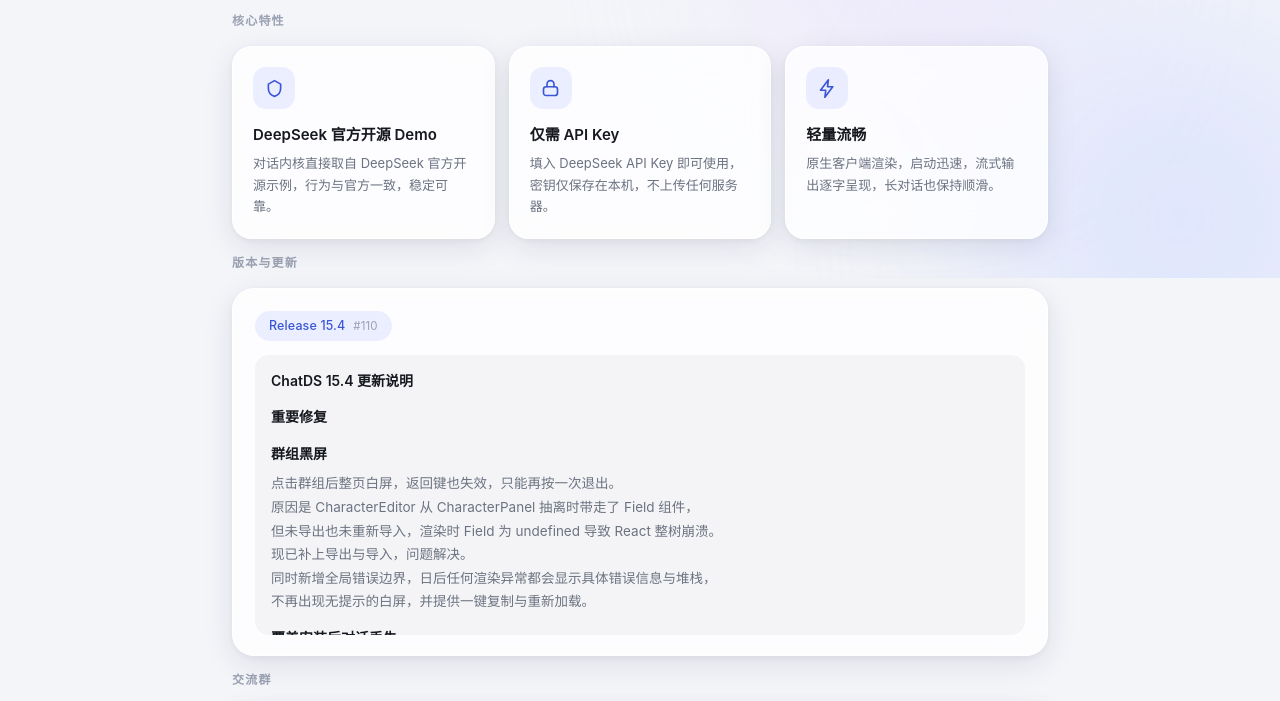
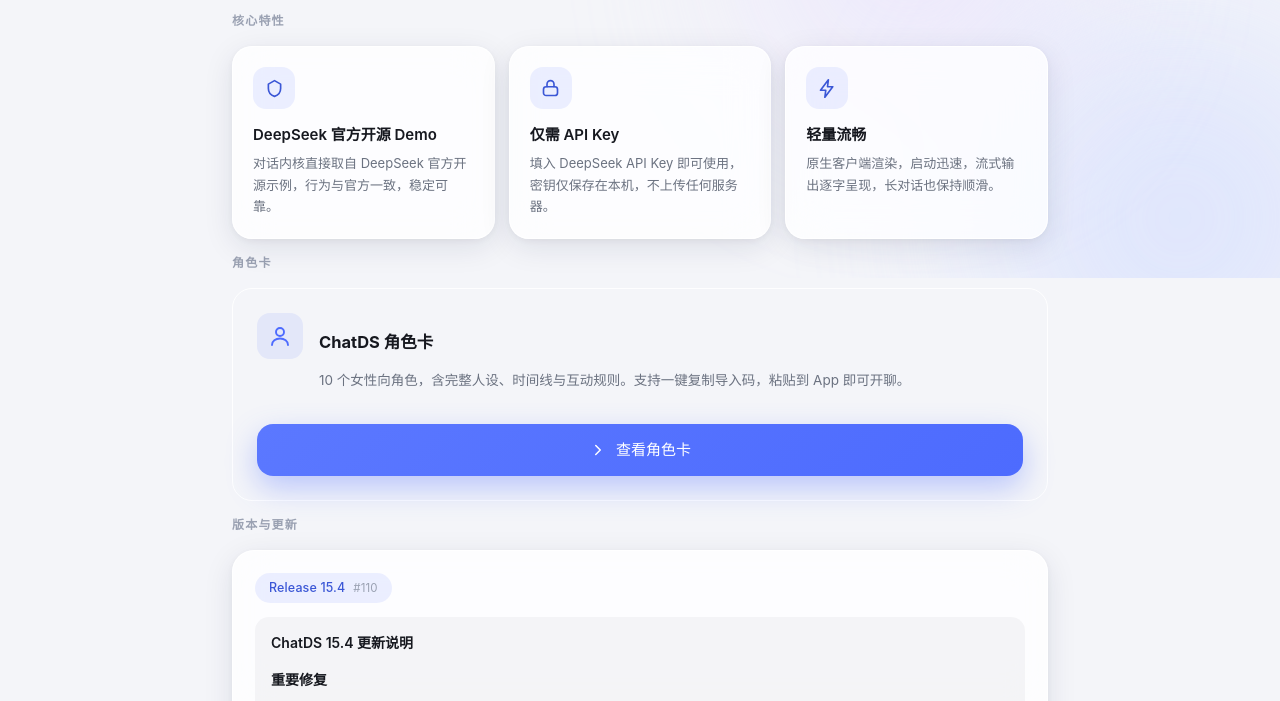
Before and after one commit to CetaCh/ChatDS, a plain HTML site: page index.html in a window 1280 px wide. Shown: the part 522-1223 px from the top of the page. Drawn offline with Linux system fonts and the light colour scheme.

Commit message:
Implement character cards section in index.html
Added character cards section with styling and content.

```diff
--- a/index.html
+++ b/index.html
@@ -393,6 +393,33 @@ a{color:var(--primary);text-decoration:none;}
 @media (prefers-reduced-motion:reduce){
   *{animation-duration:.01ms !important;transition-duration:.01ms !important;}
 }
+
+/* ================= 角色卡 ================= */
+.char-card{
+  padding:24px;
+  border-radius:20px;
+  background:var(--card);
+  border:1px solid var(--border-card);
+  display:flex;
+  flex-direction:column;
+  gap:18px;
+}
+.char-head{display:flex;gap:16px;align-items:flex-start}
+.char-icon{
+  flex:none;width:46px;height:46px;border-radius:13px;
+  display:flex;align-items:center;justify-content:center;
+  background:rgba(77,107,254,.1);color:var(--primary);
+}
+.char-icon svg{width:24px;height:24px}
+.char-title{font-size:16.5px;font-weight:700;margin-bottom:6px}
+.char-desc{font-size:13.5px;line-height:1.75;color:var(--text-2)}
+.char-btn{width:100%;justify-content:center}
+@media(max-width:560px){
+  .char-card{padding:20px}
+  .char-head{gap:12px}
+  .char-icon{width:40px;height:40px;border-radius:11px}
+  .char-icon svg{width:20px;height:20px}
+}
 </style>
 </head>
 <body>
@@ -447,7 +474,7 @@ a{color:var(--primary);text-decoration:none;}
         </svg>
         下载客户端
       </a>
-      <a class="btn ghost" href="#features">了解详情</a>
+      <a class="btn ghost" href="#characters">角色卡</a>
     </div>
     <div class="dl-note" id="dlNote">正在获取下载地址</div>
   </section>
@@ -484,6 +511,31 @@ a{color:var(--primary);text-decoration:none;}
         <h3>轻量流畅</h3>
         <p>原生客户端渲染，启动迅速，流式输出逐字呈现，长对话也保持顺滑。</p>
       </div>
+    </div>
+  </section>
+
+  <!-- 角色卡 -->
+  <section class="section" id="characters">
+    <p class="section-label">角色卡</p>
+    <div class="char-card">
+      <div class="char-head">
+        <div class="char-icon">
+          <svg viewBox="0 0 24 24" fill="none" stroke="currentColor" stroke-width="1.9" stroke-linecap="round" stroke-linejoin="round">
+            <circle cx="12" cy="8" r="4"/>
+            <path d="M4 21c0-4 3.6-6.5 8-6.5s8 2.5 8 6.5"/>
+          </svg>
+        </div>
+        <div>
+          <h3 class="char-title">ChatDS 角色卡</h3>
+          <p class="char-desc">10 个女性向角色，含完整人设、时间线与互动规则。支持一键复制导入码，粘贴到 App 即可开聊。</p>
+        </div>
+      </div>
+      <a class="btn primary char-btn" href="cards.html">
+        <svg viewBox="0 0 24 24" fill="none" stroke="currentColor" stroke-width="2" stroke-linecap="round" stroke-linejoin="round">
+          <path d="M9 18l6-6-6-6"/>
+        </svg>
+        查看角色卡
+      </a>
     </div>
   </section>
 
```
